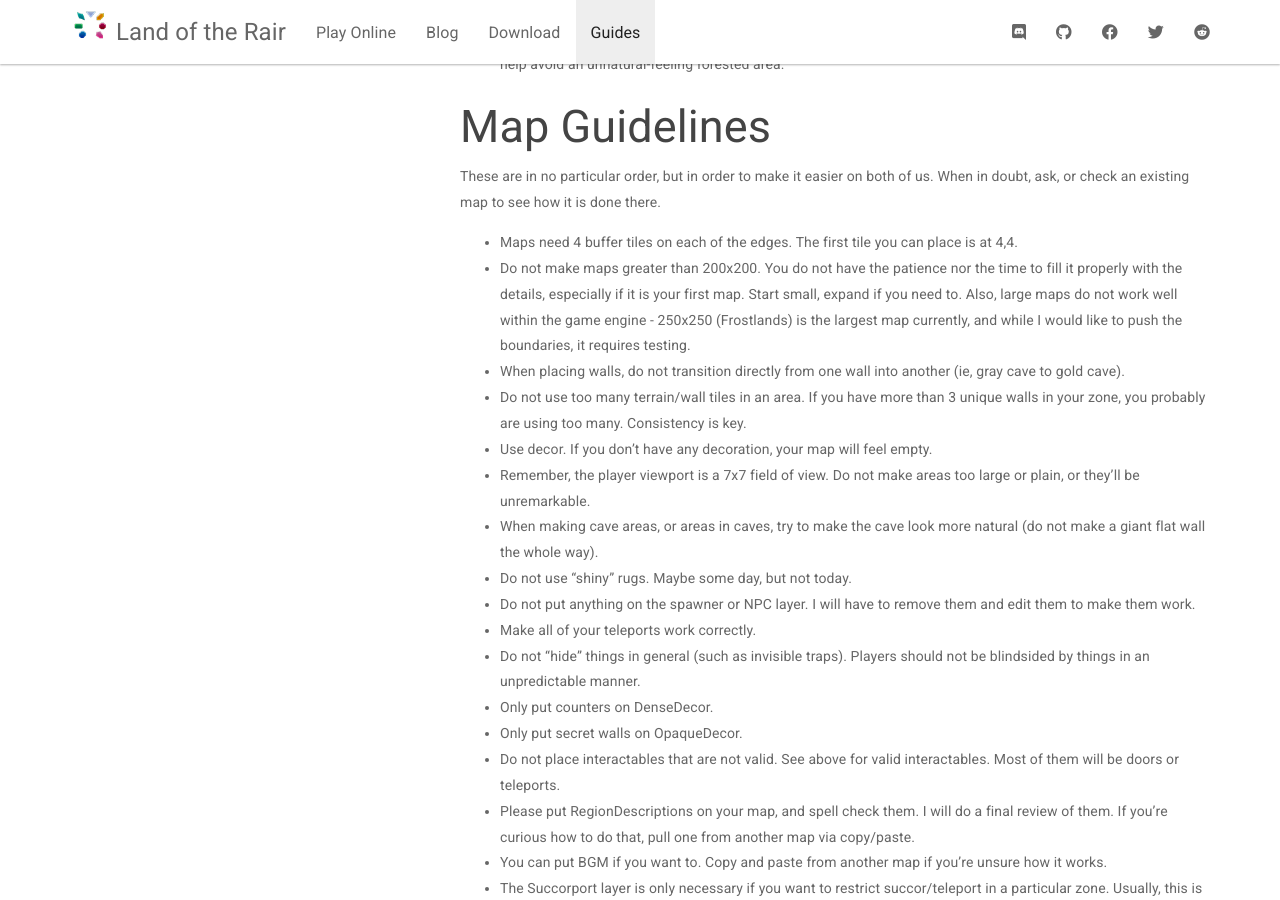
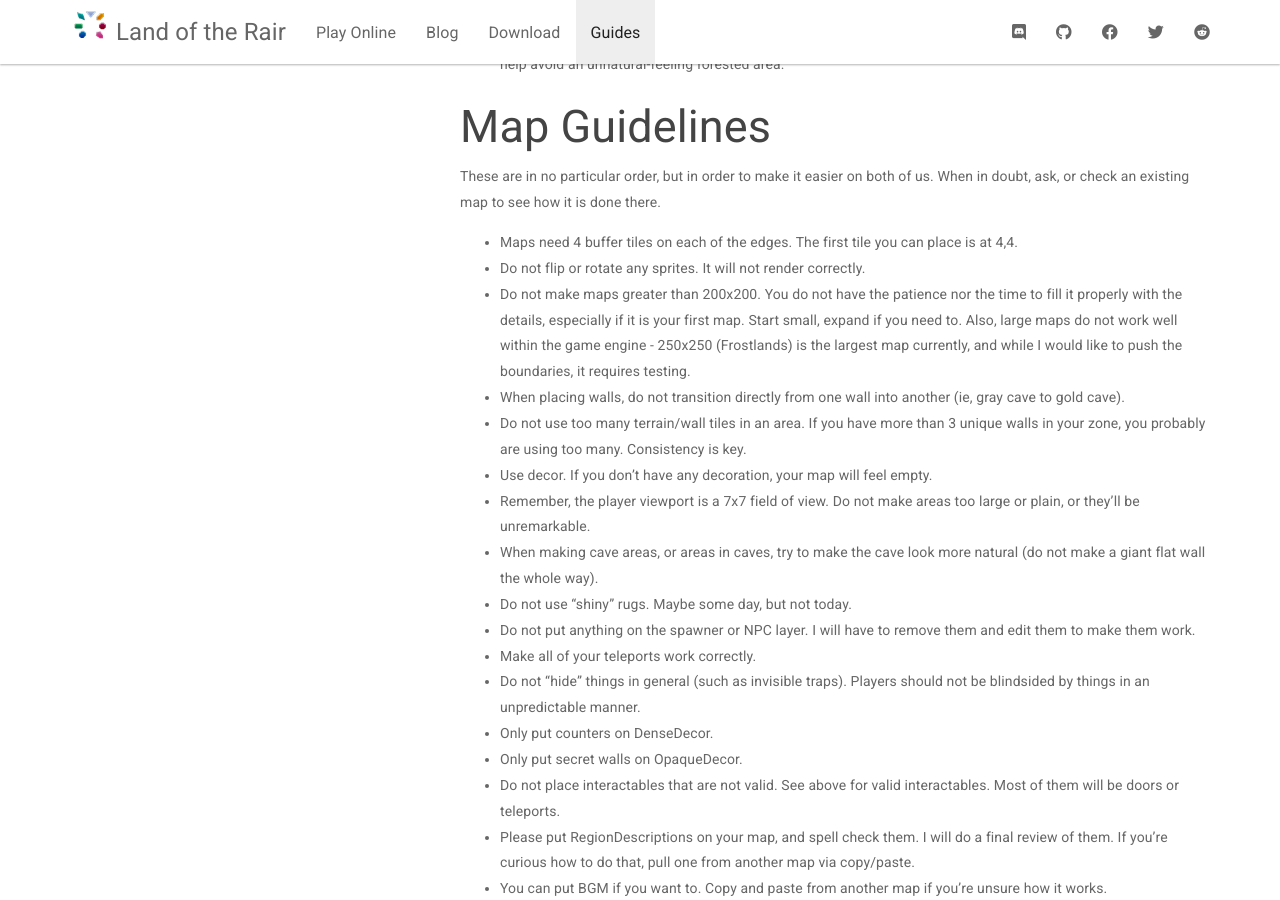
Before and after one commit to LandOfTheRair/landoftherair.github.io, a Jekyll site: the page built from _docs/creators/map-making.md, in a window 1280 px wide and 900 px high, scrolled down 6114 px. Built offline with Jekyll 4.4.1, drawn with Linux system fonts in a browser that asks for light colours; nearby versions of some CDN libraries.

Commit message:
Enhance map-making guidelines in documentation
Added additional guidelines for map-making to improve clarity and consistency.

```diff
--- a/_docs/creators/map-making.md
+++ b/_docs/creators/map-making.md
@@ -261,6 +261,7 @@ These must be on the "NPCs" layer. No type is required. If a name is not specifi
 These are in no particular order, but in order to make it easier on both of us. When in doubt, ask, or check an existing map to see how it is done there.
 
 - Maps need 4 buffer tiles on each of the edges. The first tile you can place is at 4,4.
+- Do not flip or rotate any sprites. It will not render correctly.
 - Do not make maps greater than 200x200. You do not have the patience nor the time to fill it properly with the details, especially if it is your first map. Start small, expand if you need to. Also, large maps do not work well within the game engine - 250x250 (Frostlands) is the largest map currently, and while I would like to push the boundaries, it requires testing.
 - When placing walls, do not transition directly from one wall into another (ie, gray cave to gold cave).
 - Do not use too many terrain/wall tiles in an area. If you have more than 3 unique walls in your zone, you probably are using too many. Consistency is key.
```
